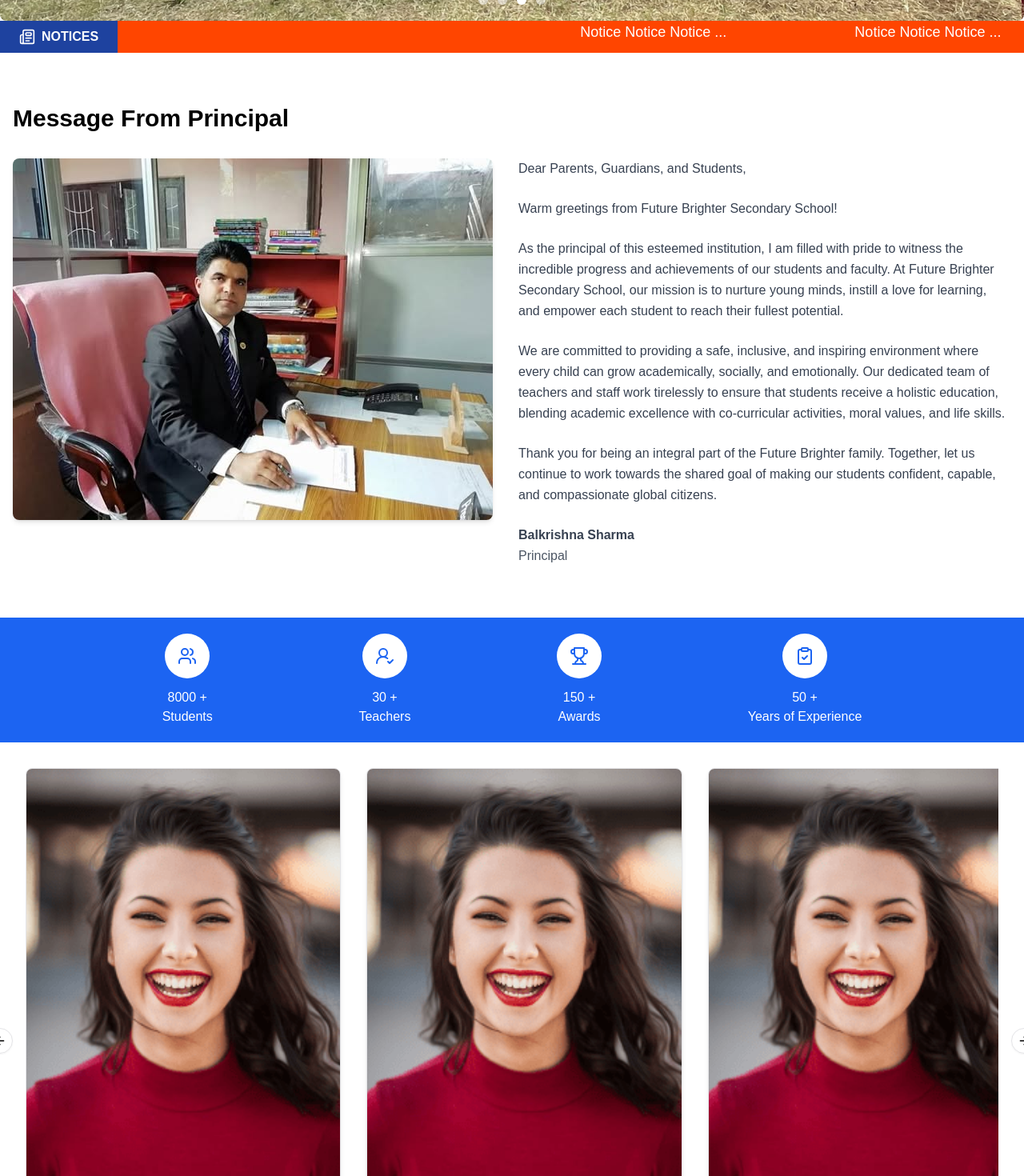
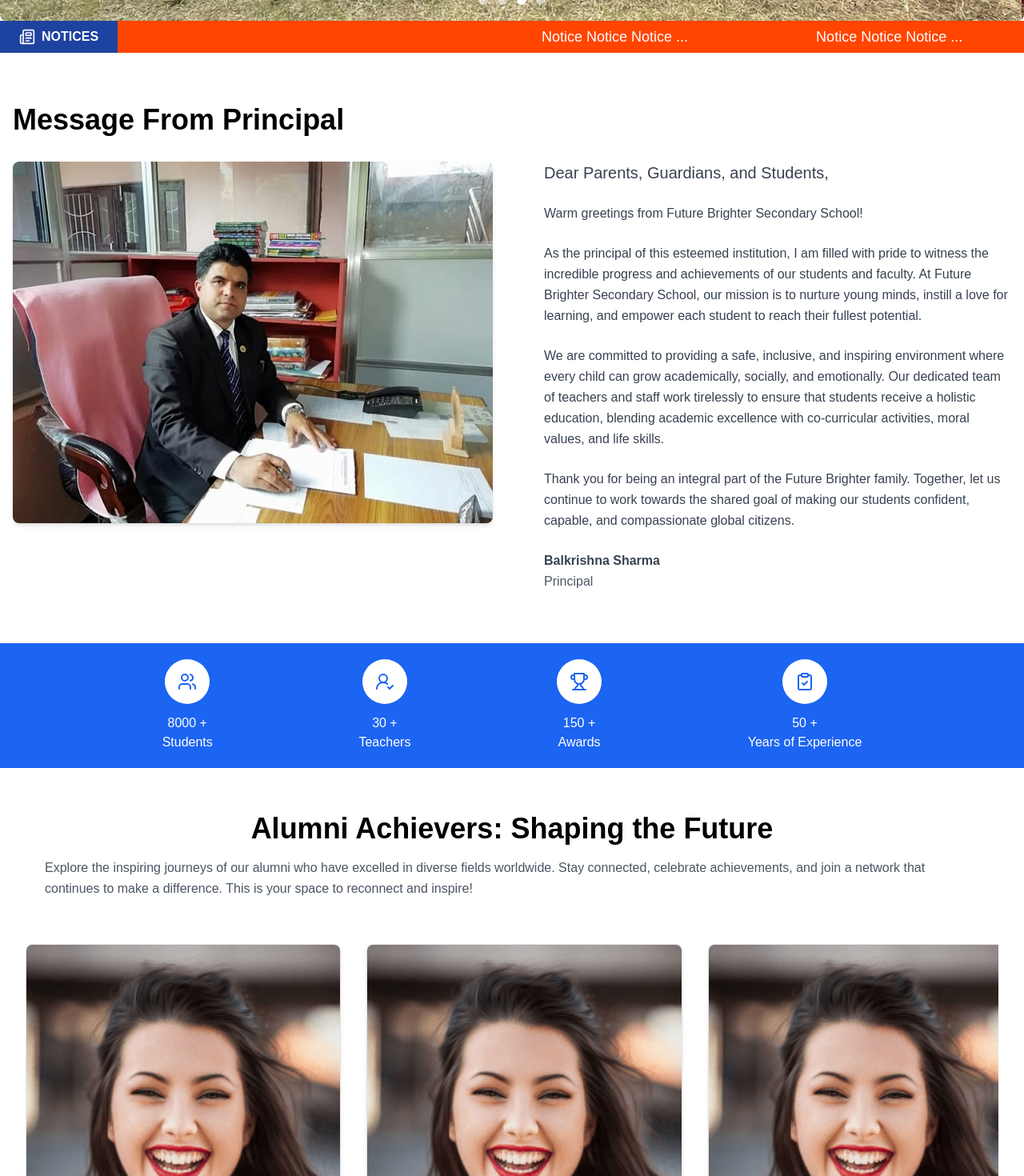
Before and after one commit to gcbibek3353/FBSS, a Next.js app: page / in a window 1280 px wide. Shown: the part 820-2290 px from the top of the page at 80% size. Built offline with nearby package versions, Linux system fonts and the light colour scheme; no server answers; the database is empty.

Commit message:
some UI improvements

```diff
--- a/src/components/AboutSchool.tsx
+++ b/src/components/AboutSchool.tsx
@@ -3,8 +3,14 @@ import React from 'react'
 
 const AboutSchool = () => {
 
-    return (
-        <div className="flex flex-col md:flex-row items-center justify-center md:gap-10 gap-5 p-5 md:p-10">
+  return (
+    <div className="flex flex-col items-center justify-center">
+      <div className=" p-4 m-4 md:p-6 md:m-6 rounded-lg">
+        <h2 className="md:text-4xl text-3xl font-bold mb-4">
+          Alumni Achievers: Shaping the Future
+        </h2>
+      </div>
+      <div className='flex flex-col md:flex-row items-center justify-center md:gap-10 gap-5 p-5 md:p-10'>
         <div className="w-full flex items-center justify-center">
           <Image
             src="/assets/images/school.jpg"
@@ -37,8 +43,9 @@ const AboutSchool = () => {
           </p>
         </div>
       </div>
+    </div>
 
-    )
+  )
 }
 
 export default AboutSchool
--- a/src/components/Alumni.tsx
+++ b/src/components/Alumni.tsx
@@ -67,7 +67,16 @@ const Alumni = () => {
 
 
   return (
-    <div className="w-screen bg-white flex items-center justify-center p-4 sm:p-6 lg:p-8">
+    <div className="w-screen bg-white flex flex-col gap-8 items-center justify-center p-4 sm:p-6 lg:p-8">
+     <div className="p-6 rounded-lg">
+  <h2 className="text-4xl font-bold text-center mb-4">
+    Alumni Achievers: Shaping the Future
+  </h2>
+  <p className="text-gray-600 leading-relaxed">
+    Explore the inspiring journeys of our alumni who have excelled in diverse fields worldwide. Stay connected, celebrate achievements, and join a network that continues to make a difference. This is your space to reconnect and inspire!
+  </p>
+</div>
+
     <div className="w-full max-w-screen-xl">
       <Carousel
         opts={{
--- a/src/components/MessageFromPrincipal.tsx
+++ b/src/components/MessageFromPrincipal.tsx
@@ -6,9 +6,9 @@ const MessageFromPrincipal = () => {
         <div className='flex flex-col max-w-7xl my-8 mx-auto px-4 py-8 bg-white'>
 
           {/* Principal Message Section */}
-          <h2 className='text-3xl font-bold mb-8'>Message From Principal</h2>
+          <h2 className='text-4xl font-bold mb-8'>Message From Principal</h2>
 
-          <div className='grid lg:grid-cols-[600px_1fr] gap-8'>
+          <div className='grid lg:grid-cols-[600px_1fr] gap-8 md:gap-16'>
             {/* Principal Image */}
             <div className='w-full'>
               <Image
@@ -22,7 +22,7 @@ const MessageFromPrincipal = () => {
 
             {/* Message Content */}
             <div className='space-y-6 text-gray-700 leading-relaxed'>
-              <p className='font-medium'>Dear Parents, Guardians, and Students,</p>
+              <p className='font-medium md:text-xl'>Dear Parents, Guardians, and Students,</p>
               <p>Warm greetings from Future Brighter Secondary School!</p>
 
               <p>As the principal of this esteemed institution, I am filled with pride to witness the
--- a/src/components/ScrollingText.tsx
+++ b/src/components/ScrollingText.tsx
@@ -20,7 +20,7 @@ const ScrollingText = async () => {
                     <Newspaper className="w-5 h-5" />
                     NOTICES
                 </button>
-                <div className='overflow-hidden flex-1'>
+                <div className='overflow-hidden flex-1 flex items-center justify-center'>
                     <div className='animate-marquee whitespace-nowrap'>
                         <div className='flex items-center justify-center text-white min-h-full text-lg'>
                             {
```
